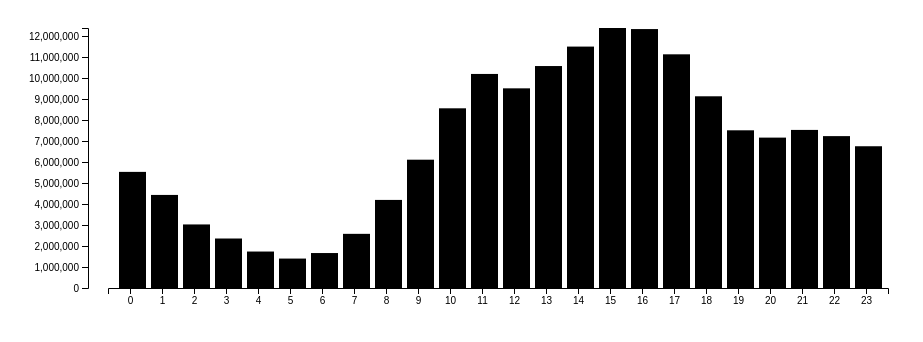
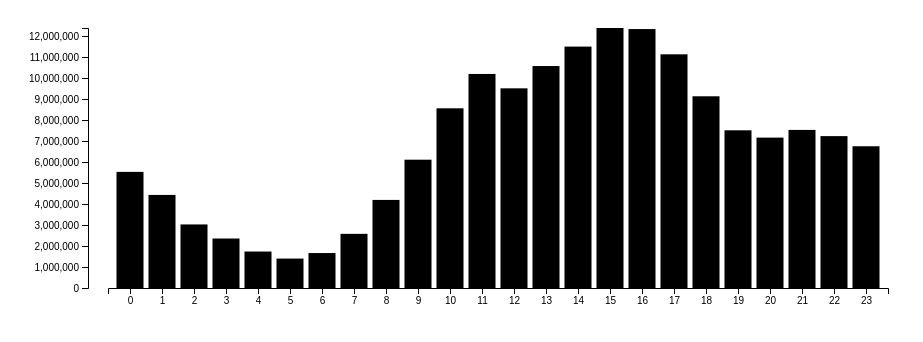
Before and after one commit to JeffreyMJordan/d3_workbook, a plain HTML site: page simple_histogram/index.html in a window 1280 px wide. Shown: the whole page, without its empty margins (0-923 px from the left). Drawn offline with nearby package versions, Linux system fonts and the light colour scheme.

Commit message:
Alignment shenanigans

```diff
--- a/simple_histogram/code.js
+++ b/simple_histogram/code.js
@@ -1,6 +1,6 @@
 document.addEventListener('DOMContentLoaded', () => {
   let width = 900, height = 300, pad=20, left_pad=100;
-  let x = d3.scaleBand().range([left_pad, width-pad]).round(0.1);
+  let x = d3.scaleBand().range([left_pad, width-pad]).round(true).align(0.5);
   let y = d3.scaleLinear().range([height-pad, pad]);
   let xAxis = d3.axisBottom(x);
   let yAxis = d3.axisLeft(y);
@@ -24,7 +24,7 @@ document.addEventListener('DOMContentLoaded', () => {
         .enter()
         .append("rect")
         .attr("class", "bar")
-        .attr("x", function(d){return x(d.bucket)+5;})
+        .attr("x", function(d){return x(d.bucket)+2.5;})
         .attr("width", x.bandwidth()-5)
         .transition()
         .delay(function(d){return d.bucket*20;})
--- a/simple_histogram/index.html
+++ b/simple_histogram/index.html
@@ -2,9 +2,6 @@
   <script src="https://d3js.org/d3.v4.min.js"></script>
   <script src="code.js"></script>
   <style>
-    .bar{
-      fill: black;
-    }
   </style>
 </head>
 
```
